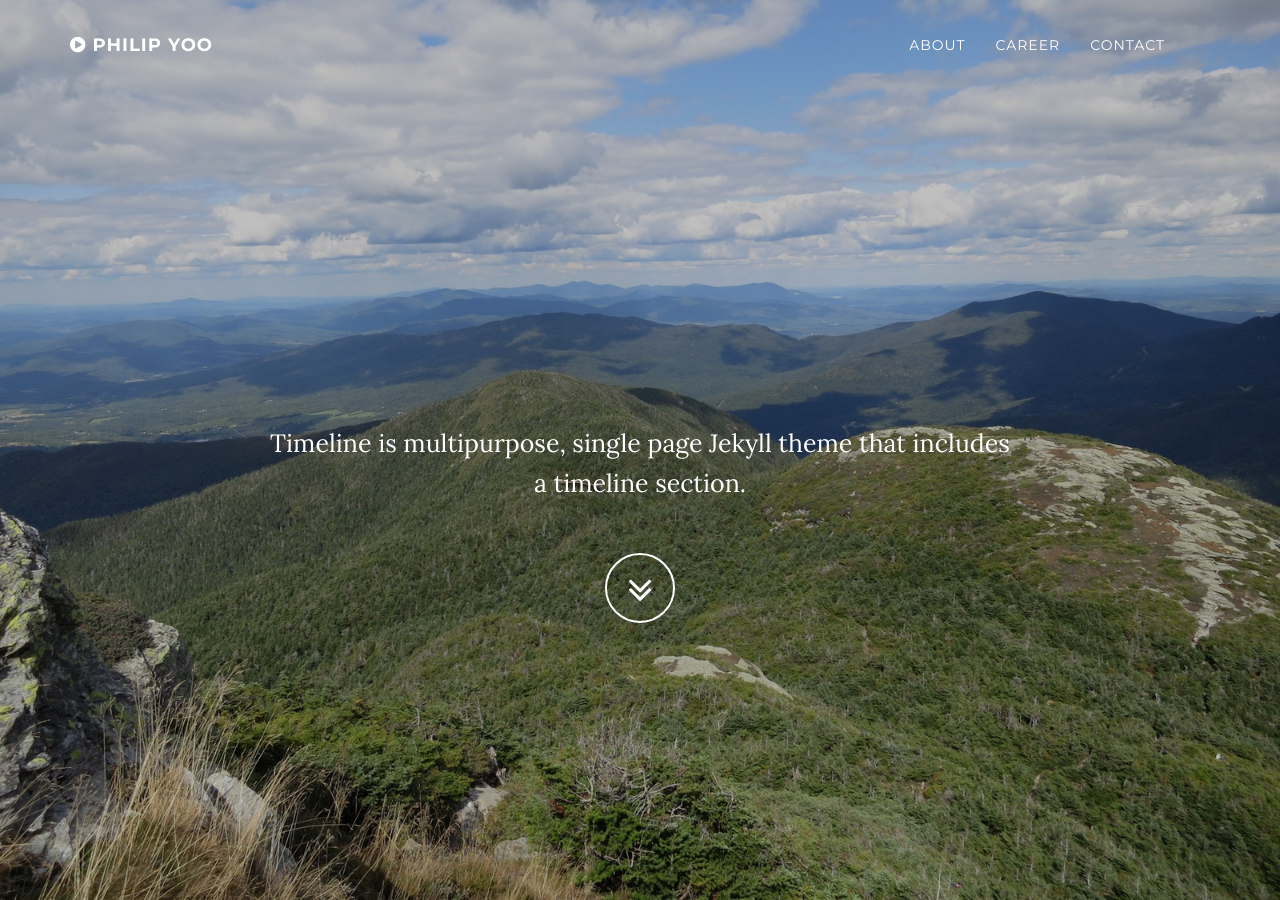
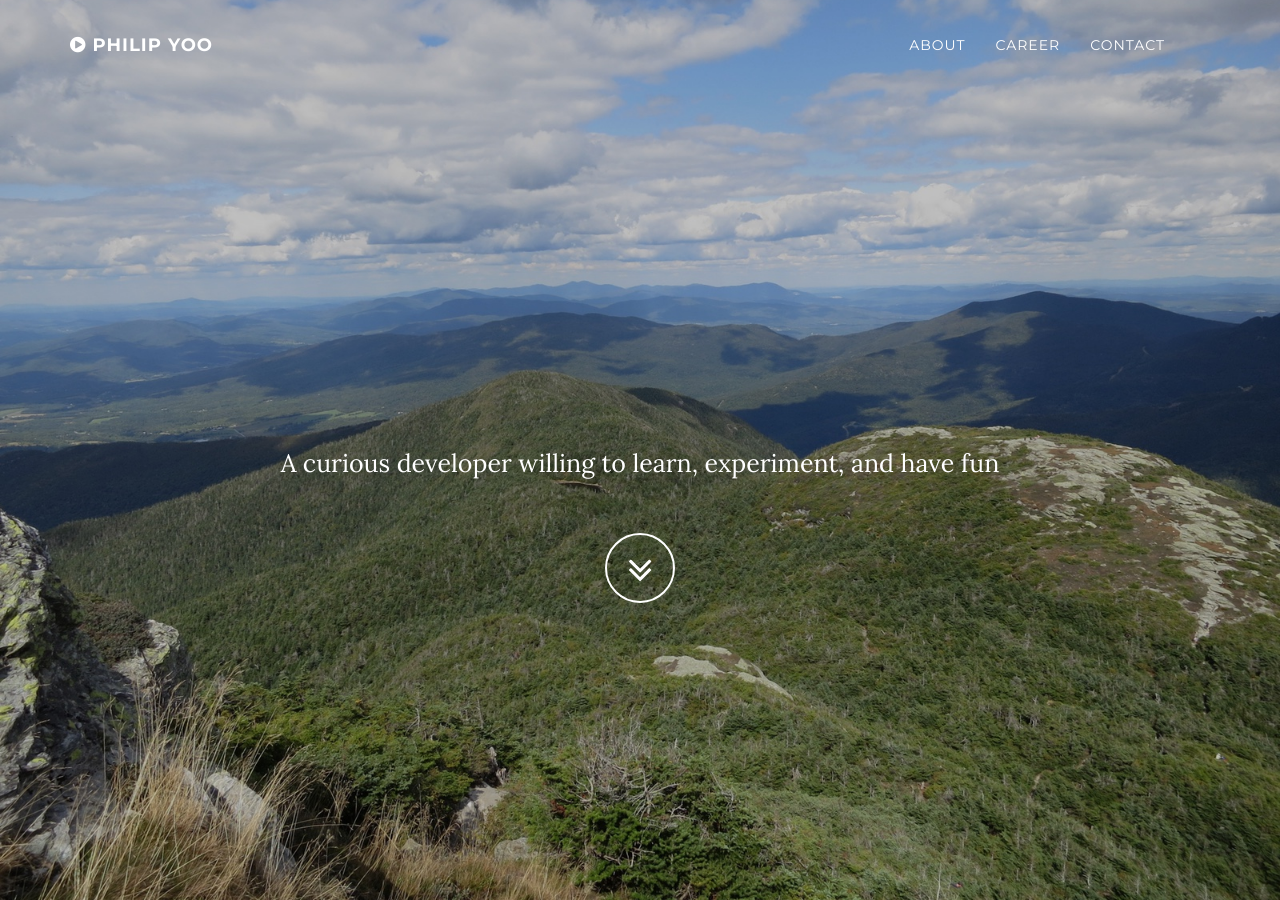
Before and after one commit to philipsdyoo/philipsdyoo.github.io, a Jekyll site: the page built from index.html, in a window 1280 px wide and 900 px high. Built offline with Jekyll 4.4.1, drawn with Linux system fonts in a browser that asks for light colours; some of the changed text lies outside the part shown.

```diff
--- a/about.html
+++ b/about.html
@@ -5,6 +5,6 @@ title: About
 ---
 ## About
 
-Timeline Jekyll Theme is available on [Github](https://github.com/kirbyt/timeline-jekyll-theme).
+I am currently enrolled full-time in New York University's College of Arts and Science pursuing a joint major in computer science and mathematics as well as a minor in web programming and applications. I have a great interest in developing software for the Web, and I look forward to learning more about programming and development. As an undergraduate senior, I am looking for career opportunities, so feel free to contact me. You can check out some of my code at <a href="https://github.com/philipsdyoo">GitHub</a>.
 
-Lorem ipsum dolor sit amet, eam sint magna vivendo ex, et intellegam delicatissimi usu. Purto corpora adipisci eos cu, qui quaestio vulputate ei, an dico dicant eruditi eum. Ut omnium commodo eligendi duo, eu minim consul delicatissimi vim. Te sit errem docendi, saepe expetenda delicatissimi eum et. Ex pri cetero blandit scriptorem, et mel libris tamquam.
+A copy of my resume is also available <a href="#">here</a>.
--- a/contact.html
+++ b/contact.html
@@ -15,4 +15,4 @@ social:
 ---
 ## Contact
 
-Send me an email if you would like to get in touch, hire me for your next project, have questions or feedback on my apps, or just want to say hello.
+Send me an email if you would like to get in touch, hire me for your next project, or just want to say hello.
--- a/index.html
+++ b/index.html
@@ -2,4 +2,4 @@
 layout: default
 title:
 ---
-Timeline is multipurpose, single page Jekyll theme that includes a timeline section.
+A curious developer willing to learn, experiment, and have fun
```
Also changed, not shown: 1 other file.
